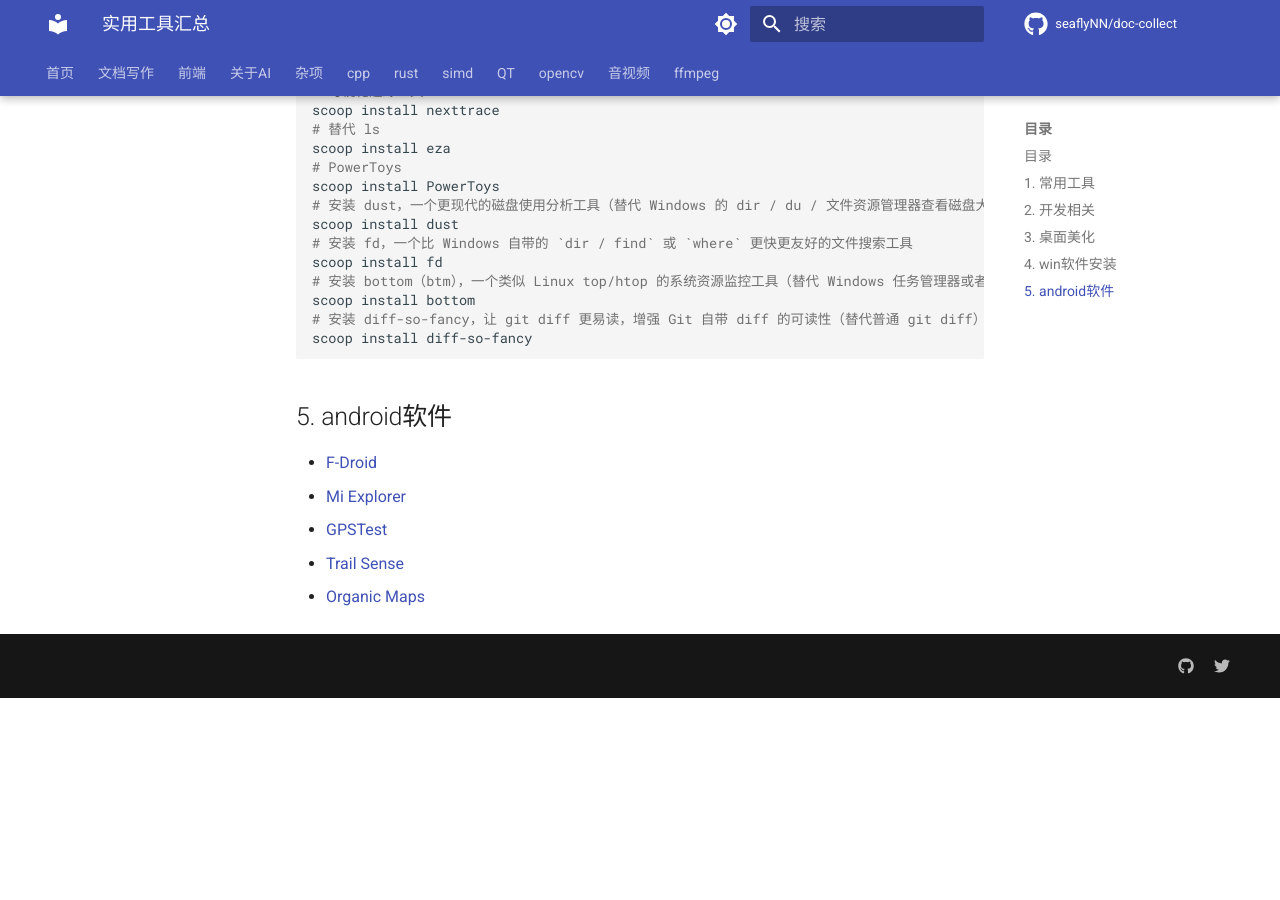
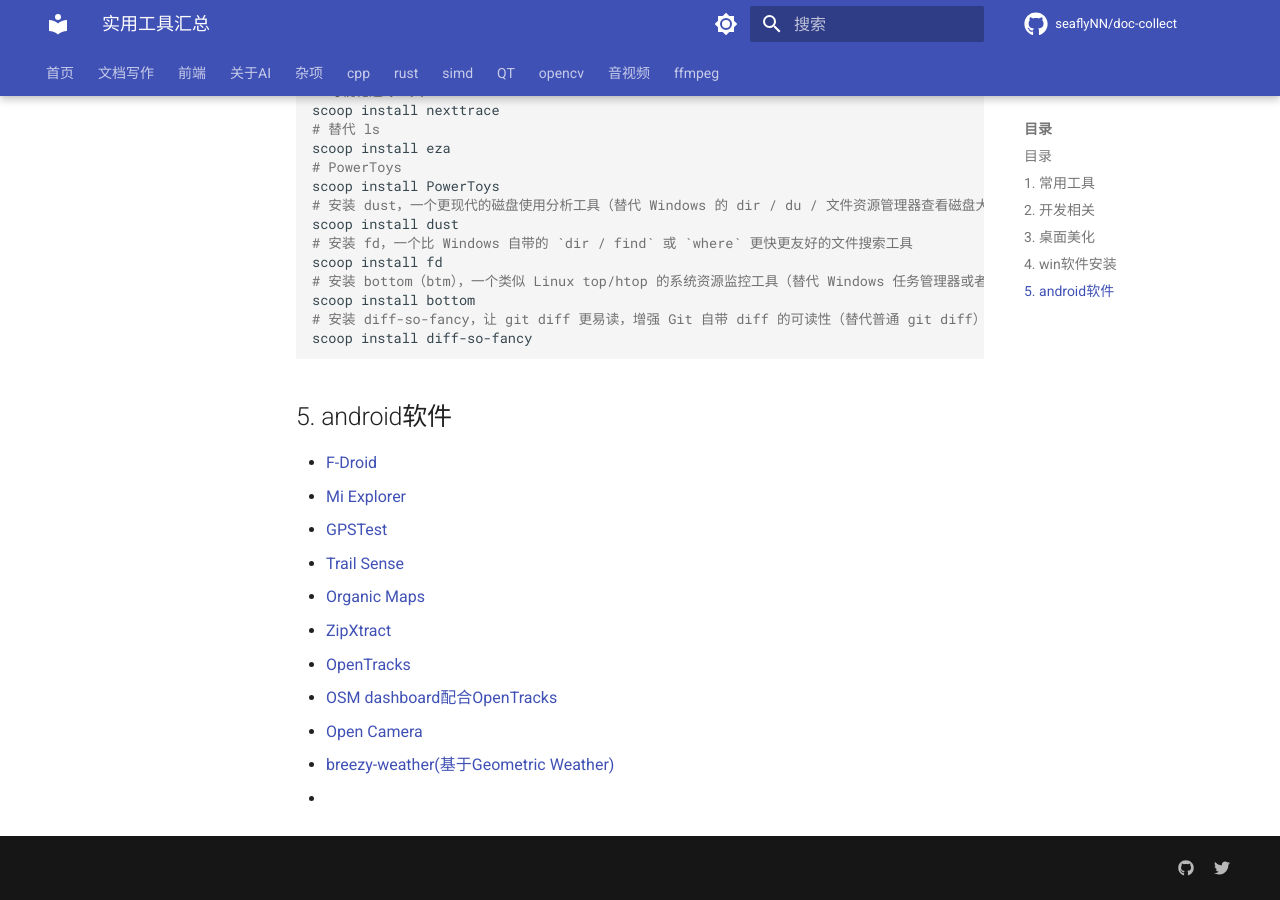
Before and after one commit to seaflyNN/doc-collect, an MkDocs documentation site: the page built from docs/杂项/实用工具汇总.md, in a window 1280 px wide and 900 px high, scrolled down 1670 px. Built offline with MkDocs 1.6.1 and Material for MkDocs 9.7.7, drawn with Linux system fonts in a browser that asks for light colours; comment, search, counter and statistics services are not loaded; before the commit the page ends 2368 px from its top, so only the background shows below that.

Commit message:
[feat] 新增多个实用应用链接，包括ZipXtract、OpenTracks和Open Camera，进一步丰富文档内容，提升用户体验。

```diff
--- a/docs/杂项/实用工具汇总.md
+++ b/docs/杂项/实用工具汇总.md
@@ -75,3 +75,9 @@ scoop install diff-so-fancy
 + [GPSTest](https://github.com/barbeau/gpstest)
 + [Trail Sense](https://github.com/kylecorry31/Trail-Sense)
 + [Organic Maps](https://github.com/organicmaps/organicmaps)
++ [ZipXtract](https://github.com/WirelessAlien/ZipXtract)
++ [OpenTracks](https://codeberg.org/OpenTracksApp/OpenTracks)
++ [OSM dashboard配合OpenTracks](https://f-droid.org/en/packages/de.storchp.opentracks.osmplugin/)
++ [Open Camera](https://f-droid.org/en/packages/net.sourceforge.opencamera/)
++ [breezy-weather(基于Geometric Weather)](https://github.com/breezy-weather/breezy-weather)
++
```
